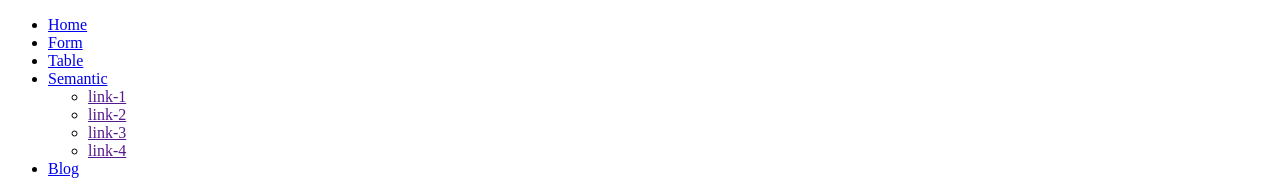
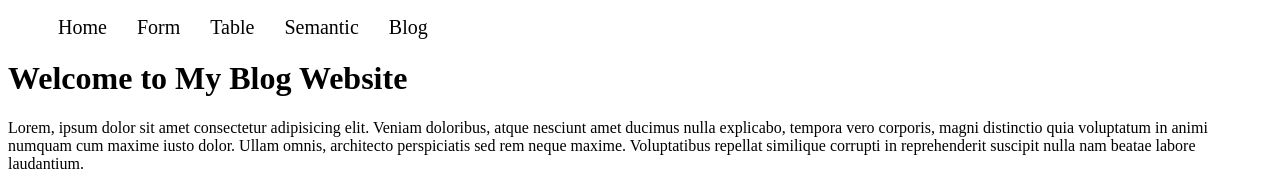
Before and after one commit to muhammadnurulahsan/Module-6-HTML-5-Semantic-tags-audio-video-table-form, a plain HTML site: page Practice/others.html in a window 1280 px wide. Shown: the top 186 px of the page. Drawn offline with Linux system fonts and the light colour scheme; files that its build step writes are made by us from their sources; the site is published under a folder, as on GitHub Pages, so addresses that start at the root find nothing; grey boxes are pictures that could not be loaded.

Commit message:
Sixth Module Added

```diff
--- a/Practice/others.html
+++ b/Practice/others.html
@@ -3,7 +3,7 @@
   <head>
     <meta charset="UTF-8" />
     <meta http-equiv="X-UA-Compatible" content="IE=edge" />
-    <link rel="stylesheet" href="/Practice/nav.css" />
+    <link rel="stylesheet" href="Practice/nav.css" />
     <meta name="viewport" content="width=device-width, initial-scale=1.0" />
     <title>Tooltip</title>
   </head>
```
